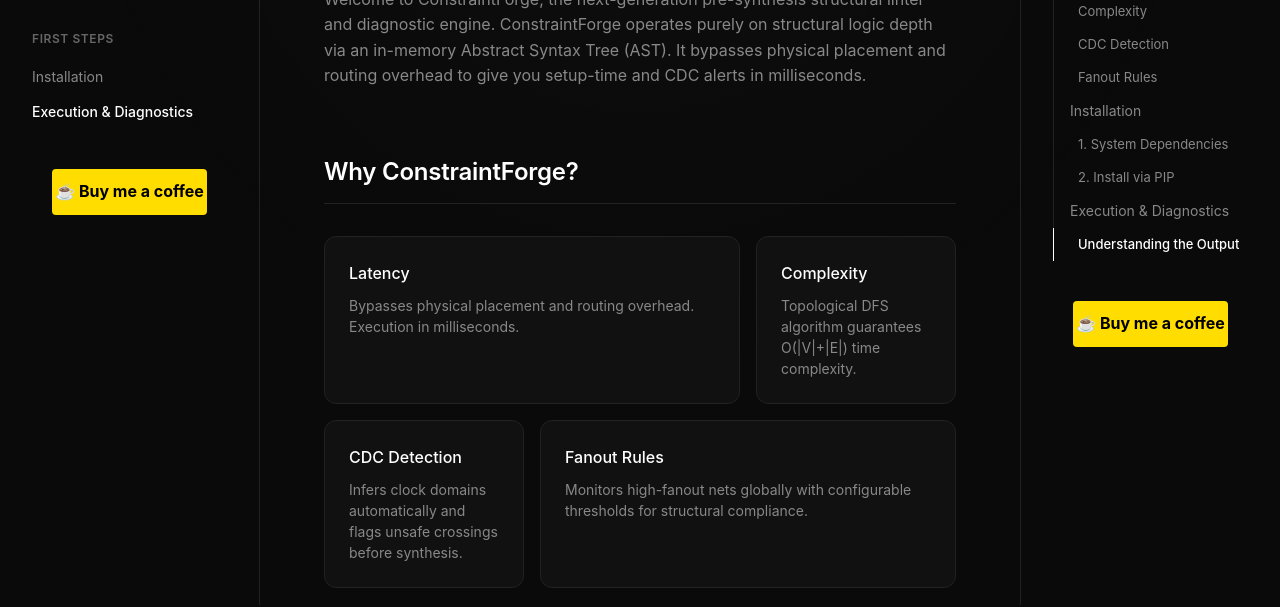
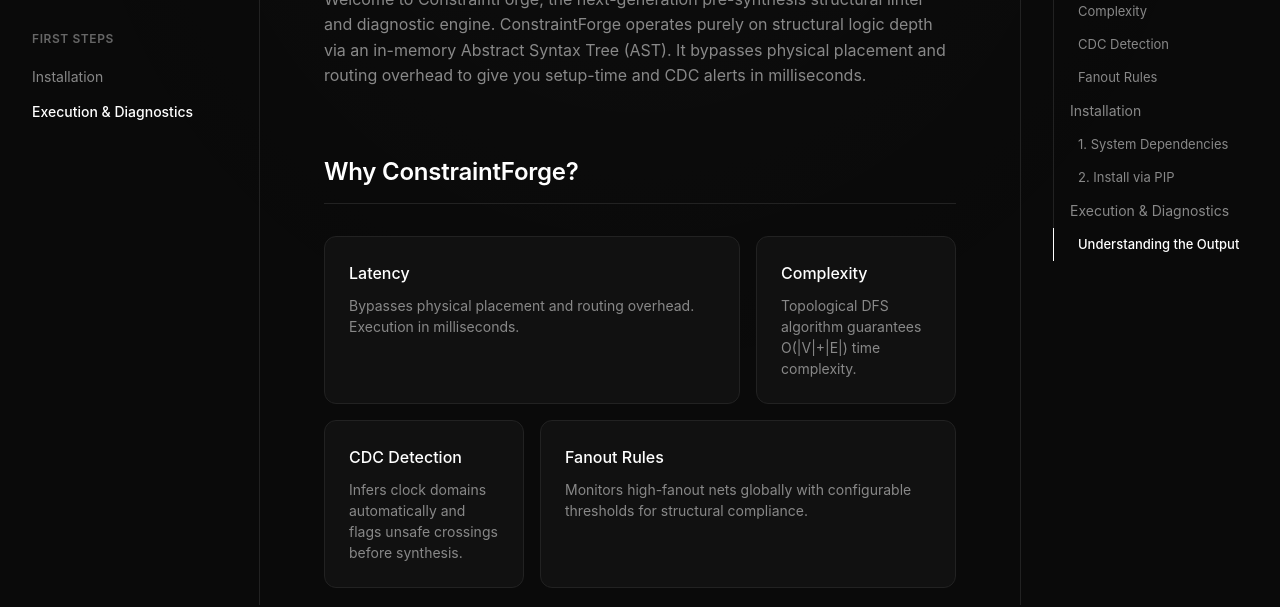
Before and after one commit to devtyagi3909/constraintforge, a plain HTML site: page docs/cli.html in a window 1280 px wide. Shown: the part 195-802 px from the top of the page. Drawn offline with Linux system fonts and the light colour scheme.

Commit message:
Revert "feat(ui): add Buy Me a Coffee sponsor buttons to navigation and sidebar"
This reverts commit c6048de30a908287406f5ba3368009daefa3c751.

```diff
--- a/docs/cli.html
+++ b/docs/cli.html
@@ -531,12 +531,6 @@
                 <a href="#installation" class="nav-item">Installation</a>
                 <a href="#execution" class="nav-item">Execution & Diagnostics</a>
             </nav>
-
-            <div style="margin-top: 40px; padding: 0 20px;">
-                <a href="https://www.buymeacoffee.com/devtyagi" target="_blank" style="display: block; width: 100%; text-align: center; background-color: #FFDD00; color: #000; padding: 10px 0; font-weight: bold; text-decoration: none; border-radius: 4px; font-family: 'Inter', sans-serif;">
-                    ☕ Buy me a coffee
-                </a>
-            </div>
         </aside>
 
         <main class="main-content">
@@ -698,12 +692,6 @@
             <div class="toc">
                 <div class="toc-title">On this page</div>
                 <div id="toc-container"></div>
-            </div>
-
-            <div style="margin-top: 40px; padding: 0 20px;">
-                <a href="https://www.buymeacoffee.com/devtyagi" target="_blank" style="display: block; width: 100%; text-align: center; background-color: #FFDD00; color: #000; padding: 10px 0; font-weight: bold; text-decoration: none; border-radius: 4px; font-family: 'Inter', sans-serif;">
-                    ☕ Buy me a coffee
-                </a>
             </div>
         </aside>
     </div>
```
Also changed, not shown: docs/index.html (+0 -1 lines).
